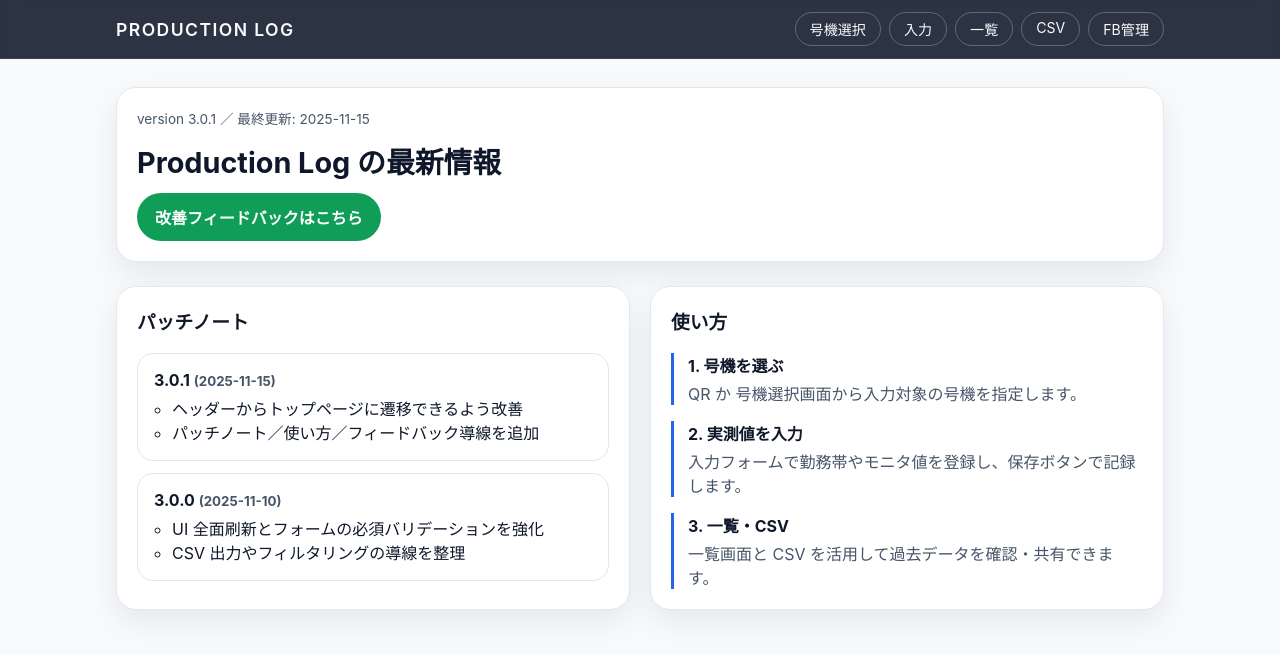
After one commit to mokamoca/data-entry-app, a Flask app: page /home in a window 1280 px wide. The commit adds this page. Shown: the top 655 px of the page. Run offline with Flask 3, Linux system fonts and the light colour scheme; some libraries are stand-ins or nearby versions.

Commit message:
feat: ホーム画面と改善フィードバック導線を拡充

```diff
--- a/app/forms.py
+++ b/app/forms.py
@@ -183,3 +183,17 @@ class RecordsFilterForm(FlaskForm):
         super().__init__(**kwargs)
         self.machine_no.choices = _build_choice_tuples(machine_choices, include_blank=True)
         self.shift.choices = _build_choice_tuples(shift_choices, include_blank=True)
+
+
+class FeedbackForm(FlaskForm):
+    category = SelectField("カテゴリ", validators=[validators.DataRequired(message=REQUIRED_MESSAGE)])
+    details = TextAreaField(
+        "内容",
+        validators=[validators.DataRequired(message=REQUIRED_MESSAGE), validators.Length(max=1000)],
+        render_kw={"rows": 6, "placeholder": "気になる点・困りごと・改善案など"},
+    )
+    submit = SubmitField("フィードバックを送信")
+
+    def __init__(self, *, category_choices: Iterable, **kwargs):
+        super().__init__(**kwargs)
+        self.category.choices = list(category_choices)
--- a/app/routes/main.py
+++ b/app/routes/main.py
@@ -19,8 +19,8 @@ from flask import (
 )
 
 from ..database import create_all, session_scope
-from ..forms import EntryForm, RecordsFilterForm
-from ..models import Entry
+from ..forms import EntryForm, FeedbackForm, RecordsFilterForm
+from ..models import Entry, Feedback
 
 bp = Blueprint("main", __name__)
 
@@ -61,6 +61,21 @@ def _guess_shift(shift_choices: List[str]):
     if time(14, 0) <= now < time(22, 0):
         return shift_choices[1]
     return shift_choices[2]
+
+
+@bp.route("/home")
+def home():
+    patch_notes = current_app.config.get("PATCH_NOTES", [])
+    usage_steps = current_app.config.get("USAGE_GUIDE", [])
+    latest_version = patch_notes[0].get("version") if patch_notes else ""
+    latest_date = patch_notes[0].get("date") if patch_notes else ""
+    return render_template(
+        "home.html",
+        patch_notes=patch_notes,
+        usage_steps=usage_steps,
+        latest_version=latest_version,
+        latest_date=latest_date,
+    )
 
 
 @bp.route("/", methods=["GET", "POST"])
@@ -216,6 +231,31 @@ def export():
     return _stream_csv(rows, filename)
 
 
+@bp.route("/feedback", methods=["GET", "POST"])
+def feedback():
+    category_choices = current_app.config.get("FEEDBACK_CATEGORIES") or []
+    form = FeedbackForm(category_choices=category_choices)
+
+    if form.validate_on_submit():
+        with session_scope() as db_session:
+            fb = Feedback(
+                category=form.category.data,
+                details=form.details.data,
+            )
+            db_session.add(fb)
+        flash("フィードバックを送信しました。", "success")
+        return redirect(url_for("main.feedback"))
+
+    return render_template("feedback.html", form=form)
+
+
+@bp.route("/feedback/manage")
+def feedback_manage():
+    with session_scope() as db_session:
+        entries = db_session.query(Feedback).order_by(Feedback.created_at.desc()).limit(200).all()
+    return render_template("feedback_manage.html", entries=entries)
+
+
 @bp.route("/ping")
 def ping():
     return "pong"
--- a/templates/base.html
+++ b/templates/base.html
@@ -61,11 +61,14 @@
       gap: 12px;
       flex-wrap: wrap;
     }
-    header h1 {
+    header .brand {
       font-size: 1.1rem;
       letter-spacing: .08em;
       margin: 0;
       text-transform: uppercase;
+      text-decoration: none;
+      color: #f8fafc;
+      font-weight: 600;
     }
     nav {
       display: flex;
@@ -138,12 +141,13 @@
 <body>
   <header>
     <div class="inner">
-      <h1>PRODUCTION LOG 3.0 α</h1>
+      <a class="brand" href="{{ url_for('main.home') }}">PRODUCTION LOG</a>
       <nav>
         <a class="nav-link {% if request.endpoint == 'main.select_machine' %}active{% endif %}" href="{{ url_for('main.select_machine') }}">号機選択</a>
         <a class="nav-link {% if request.endpoint == 'main.index' %}active{% endif %}" href="{{ url_for('main.index') }}">入力</a>
         <a class="nav-link {% if request.endpoint == 'main.records' %}active{% endif %}" href="{{ url_for('main.records') }}">一覧</a>
         <a class="nav-link" href="{{ url_for('main.export', **request.args.to_dict()) }}">CSV</a>
+        <a class="nav-link {% if request.endpoint == 'main.feedback_manage' %}active{% endif %}" href="{{ url_for('main.feedback_manage') }}">FB管理</a>
       </nav>
     </div>
   </header>
--- /dev/null
+++ b/templates/home.html
@@ -0,0 +1,114 @@
+{% extends "base.html" %}
+{% block content %}
+<style>
+  .hero {
+    display: flex;
+    flex-direction: column;
+    gap: 12px;
+  }
+  .hero-actions {
+    display: flex;
+    flex-wrap: wrap;
+    gap: 12px;
+  }
+  .primary-btn {
+    display: inline-flex;
+    align-items: center;
+    justify-content: center;
+    padding: 12px 18px;
+    border-radius: 999px;
+    background: var(--accent);
+    color: #fff;
+    text-decoration: none;
+    font-weight: 600;
+  }
+  .secondary-btn {
+    display: inline-flex;
+    align-items: center;
+    justify-content: center;
+    padding: 12px 18px;
+    border-radius: 999px;
+    background: var(--card);
+    border: 1px solid var(--border);
+    color: var(--fg);
+    text-decoration: none;
+    font-weight: 600;
+  }
+  .two-column {
+    display: grid;
+    grid-template-columns: repeat(auto-fit, minmax(320px, 1fr));
+    gap: 20px;
+  }
+  .note-list {
+    list-style: none;
+    padding: 0;
+    margin: 0;
+    display: flex;
+    flex-direction: column;
+    gap: 12px;
+  }
+  .note-item {
+    border: 1px solid var(--border);
+    border-radius: 16px;
+    padding: 16px;
+    background: var(--card);
+  }
+  .note-item h4 {
+    margin: 0 0 6px;
+    font-size: 1rem;
+  }
+  .usage-steps {
+    list-style: none;
+    padding: 0;
+    margin: 0;
+    display: flex;
+    flex-direction: column;
+    gap: 16px;
+  }
+  .usage-steps li {
+    border-left: 3px solid var(--accent);
+    padding-left: 14px;
+  }
+</style>
+
+<div class="card hero">
+  <p style="margin:0;color:var(--muted);font-size:.85rem;">
+    version {{ latest_version or "3.x" }} ／ 最終更新: {{ latest_date or "-" }}
+  </p>
+  <h2 style="margin:0;font-size:1.8rem;">Production Log の最新情報</h2>
+  <div class="hero-actions">
+    <a class="primary-btn" style="background:var(--success);" href="{{ url_for('main.feedback') }}">改善フィードバックはこちら</a>
+  </div>
+</div>
+
+<div class="two-column">
+  <section class="card">
+    <h3 style="margin-top:0;">パッチノート</h3>
+    <ul class="note-list">
+      {% for note in patch_notes %}
+        <li class="note-item">
+          <h4>{{ note.version }} <small style="color:var(--muted);">({{ note.date }})</small></h4>
+          <ul style="margin:0;padding-left:18px;">
+            {% for item in note["items"] %}
+              <li>{{ item }}</li>
+            {% endfor %}
+          </ul>
+        </li>
+      {% else %}
+        <li class="note-item">お知らせはまだありません。</li>
+      {% endfor %}
+    </ul>
+  </section>
+  <section class="card">
+    <h3 style="margin-top:0;">使い方</h3>
+    <ul class="usage-steps">
+      {% for step in usage_steps %}
+        <li>
+          <strong>{{ step.title }}</strong>
+          <p style="margin:4px 0 0; color:var(--muted);">{{ step.details }}</p>
+        </li>
+      {% endfor %}
+    </ul>
+  </section>
+</div>
+{% endblock %}
```
Also changed, not shown: app/config.py (+41 -0 lines), app/models.py (+9 -0 lines), templates/feedback.html (added, +71 -0 lines), templates/feedback_manage.html (added, +74 -0 lines).
